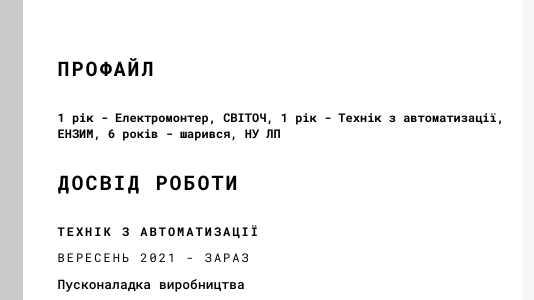
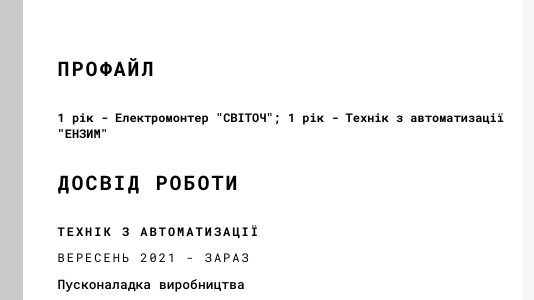
Before and after one commit to DarkSoulH/visitka, a plain HTML site: page index.html in a window 1280 px wide. Shown: the part 157-457 px from the top of the page, 502-1036 px from the left. Drawn offline with Linux system fonts and the light colour scheme.

Commit message:
Update index.html

```diff
--- a/index.html
+++ b/index.html
@@ -154,7 +154,7 @@
         <div class="main_content_profile">
 
           <h2 class="helpers_titles">Профайл</h2>
-          <p>1 рік - Електромонтер, СВІТОЧ, 1 рік - Технік з автоматизації, ЕНЗИМ, 6 років - шарився, НУ ЛП</p>
+          <p>1 рік - Електромонтер "СВІТОЧ"; 1 рік - Технік з автоматизації "ЕНЗИМ"</p>
 
         </div>
 
```
